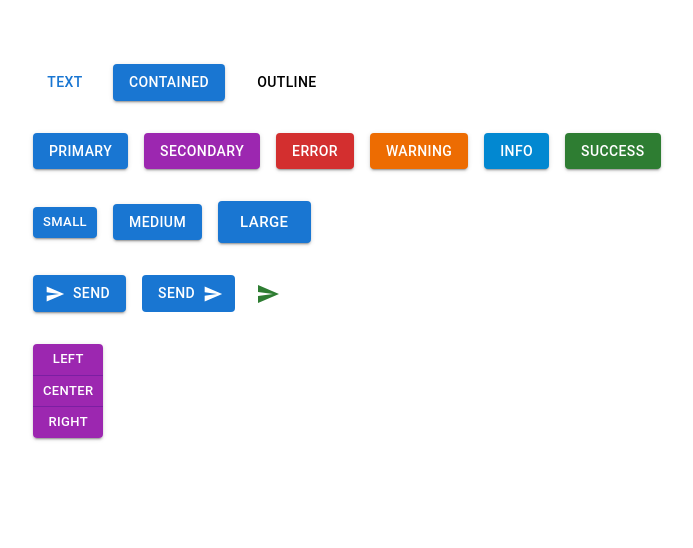
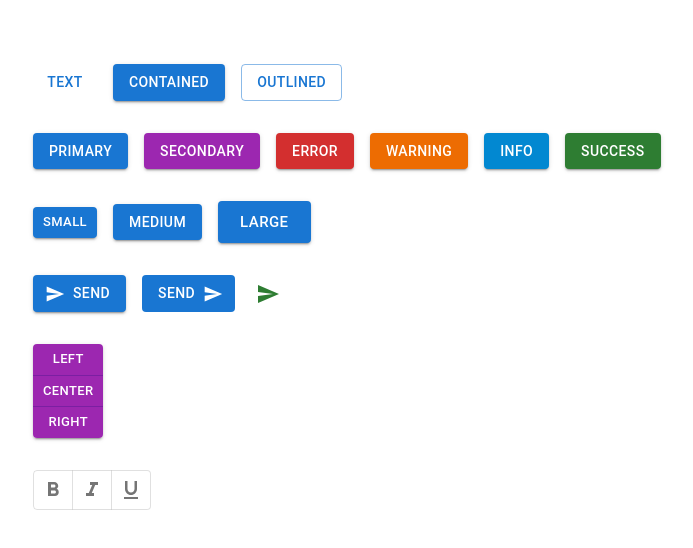
Before and after one commit to dattruong88vn/codevolution-mui, a React (Create React App) app: page / in a window 1280 px wide. Shown: the top 548 px of the page, without its empty margins (31-724 px from the left). Built offline with nearby package versions, Linux system fonts and the light colour scheme.

Commit message:
toggle: group, onChange

```diff
--- a/src/components/MuiButton.jsx
+++ b/src/components/MuiButton.tsx
@@ -1,7 +1,27 @@
-import { Button, Stack, IconButton, ButtonGroup } from "@mui/material";
+import { useState } from "react";
+import {
+  Button,
+  Stack,
+  IconButton,
+  ButtonGroup,
+  ToggleButtonGroup,
+  ToggleButton,
+} from "@mui/material";
 import SendIcon from "@mui/icons-material/Send";
+import FormatBoldIcon from "@mui/icons-material/FormatBold";
+import FormatItalicIcon from "@mui/icons-material/FormatItalic";
+import FormatUnderlinedIcon from "@mui/icons-material/FormatUnderlined";
 
 function MuiButton() {
+  const [formats, setFormats] = useState<string[] | null>([]);
+
+  const handleFormats = (
+    _event: React.MouseEvent<HTMLElement>,
+    updateFormats: string[] | null
+  ) => {
+    setFormats(updateFormats);
+  };
+
   return (
     <Stack spacing={4}>
       <Stack spacing={2} direction="row">
@@ -9,7 +29,7 @@
           Text
         </Button>
         <Button variant="contained">Contained</Button>
-        <Button variant="outline">Outline</Button>
+        <Button variant="outlined">Outlined</Button>
       </Stack>
 
       <Stack spacing={2} direction={"row"}>
@@ -75,6 +95,28 @@
           <Button>Right</Button>
         </ButtonGroup>
       </Stack>
+
+      {/* Toggle Button Group */}
+      <Stack direction="row">
+        <ToggleButtonGroup
+          aria-label="text formatting"
+          value={formats}
+          onChange={handleFormats}
+          size="small"
+          color="success"
+          exclusive // only one value
+        >
+          <ToggleButton value="bold" aria-label="bold">
+            <FormatBoldIcon />
+          </ToggleButton>
+          <ToggleButton value="italic" aria-label="italic">
+            <FormatItalicIcon />
+          </ToggleButton>
+          <ToggleButton value="underlined" aria-label="underlined">
+            <FormatUnderlinedIcon />
+          </ToggleButton>
+        </ToggleButtonGroup>
+      </Stack>
     </Stack>
   );
 }
```
